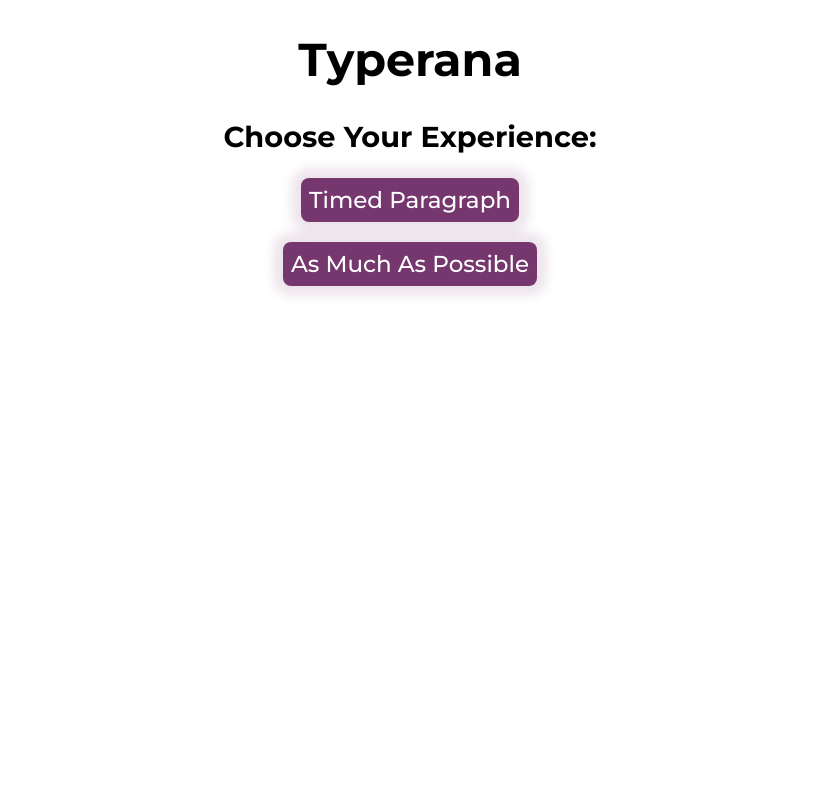
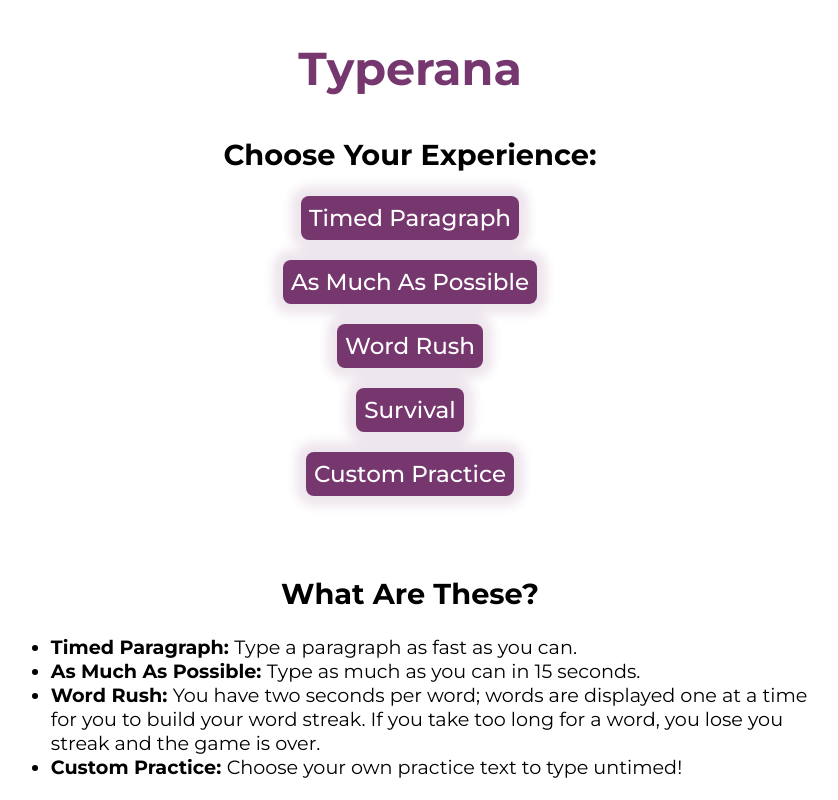
Before and after one commit to MadelynGH/Typerana, a Next.js app: page / in a window 1280 px wide. Shown: the whole page, without its empty margins (230-1068 px from the left). Built offline with nearby package versions, Linux system fonts and the light colour scheme.

Commit message:
Three more modes: Word Rush, Survival, and Custom Practice

```diff
--- a/src/_components/Tool.js
+++ b/src/_components/Tool.js
@@ -11,30 +11,45 @@ const montserrat = Montserrat({
     weight: ["400", "500", "600", "700", "800"]
 });
 
-function Play({ game, updateStage, bestScores, updateBestScores}) {
+function Play({ game, updateStage, bestScores, updateBestScores, customText }) {
     const [currentParagraph, updateCurrentParagraph] = useState(0);
-    let paragraphList = ["The quick brown fox jumps over the lazy dog.", "The five boxing wizards jump quickly."]
-    const [paragraph, updateParagraph] = useState(new String(paragraphList[currentParagraph]).split("").map(i => i == " " ? <span className="space">&nbsp;</span> : i));
+    let paragraphList = ["The quick brown fox jumps over the lazy dog.", "The five boxing wizards jump quickly."];
+    let combinedParagraphList = "";
+    paragraphList.forEach((i, n) => {
+        combinedParagraphList = combinedParagraphList.concat(n > 0 ? " " : "", i);
+    });
+    let wordBank = ["the", "wait", "fox", "dog", "hello", "chair", "table", "bracket", "cat", "what", "laptop", "computer", "paragraph", "decent", "recent", "blah"];
+    const [paragraph, updateParagraph] = useState((game == "asMuchAsPossible" || game == "survival" ? new String(paragraphList[0]) : (game == "timedParagraph" ? new String(combinedParagraphList) : (game == "customPractice" ? new String(customText) : new String(wordBank[Math.floor(Math.random()*wordBank.length)])))).split("").map(i => i == " " ? <span className="space">&nbsp;</span> : i));
     const [currentLetter, updateCurrentLetter] = useState(0);
     const inputRef = useRef(null);
     const [startingTime, updateStartingTime] = useState(null);
-    const [elapsedTime, updateElapsedTime] = useState(game == "timedParagraph" ? 0 : 15);
+    const [elapsedTime, updateElapsedTime] = useState(game == "timedParagraph" ? 0 : (game == "asMuchAsPossible" ? 15 : 2));
     const [charsTyped, updateCharsTyped] = useState(0);
     const [restarted, updateRestarted] = useState(true);
+    const [wpm, updateWpm] = useState();
+    const [lives, updateLives] = useState(5);
+    const [keyCurrentlyDown, updateKeyCurrentlyDown] = useState(false);
 
     const intervalRef = useRef(null);
 
     function restart() {
+        if (game == "wordRush") {
+            updateParagraph(new String(wordBank[Math.floor(Math.random()*wordBank.length)]).split("").map(i => i == " " ? <span className="space">&nbsp;</span> : i))
+        }
         clearInterval(intervalRef.current);
-        updateElapsedTime(game == "timedParagraph" ? 0 : 15);
+        updateElapsedTime(game == "timedParagraph" ? 0 : (game == "asMuchAsPossible" ? 15 : 2));
         updateCurrentLetter(0);
         updateCurrentParagraph(0);
         updateCharsTyped(0);
         updateRestarted(true);
+        updateWpm();
+        updateLives(5);
     }
 
     useEffect(() => {
-        updateParagraph(new String(paragraphList[currentParagraph % paragraphList.length]).split("").map(i => i == " " ? <span className="space">&nbsp;</span> : i));
+        if (game == "asMuchAsPossible" || game == "survival") {
+            updateParagraph(new String(paragraphList[currentParagraph % paragraphList.length]).split("").map(i => i == " " ? <span className="space">&nbsp;</span> : i));
+        }
     }, [currentParagraph]);
 
     useEffect(() => {
@@ -47,17 +62,24 @@ function Play({ game, updateStage, bestScores, updateBestScores}) {
             if (game == "timedParagraph") {
                 clearInterval(intervalRef.current);
                 if ((elapsedTime < bestScores[0]) || !(bestScores[0])) {
-                    updateBestScores([elapsedTime, bestScores[1]]);
+                    updateBestScores([elapsedTime, bestScores[1], bestScores[2], bestScores[3]]);
                 }
                 updateRestarted(false);
-            } else if (game == "asMuchAsPossible") {
+                updateWpm(Math.round(((paragraphList[0].length+paragraphList[1].length)/ 5)/(elapsedTime/60)) + " WPM (approximate)");
+            } else if (game == "asMuchAsPossible" || game == "survival") {
                 updateCurrentParagraph(currentParagraph + 1);
+                updateCurrentLetter(0);
+            } else if (game == "wordRush") {
+                updateStartingTime(performance.now());
+                updateCurrentParagraph(currentParagraph + 1);
+                updateParagraph(new String(wordBank[Math.floor(Math.random()*wordBank.length)]).split("").map(i => i == " " ? <span className="space">&nbsp;</span> : i));
                 updateCurrentLetter(0);
             }
         }
     }, [currentLetter]);
 
     useEffect(() => {
+        clearInterval(intervalRef.current);
         if (startingTime && currentParagraph == 0) {
             if (game == "timedParagraph") {
                 intervalRef.current = setInterval(() => updateElapsedTime(((performance.now() - startingTime)/1000).toFixed(2)), 10);
@@ -65,19 +87,44 @@ function Play({ game, updateStage, bestScores, updateBestScores}) {
                 intervalRef.current = setInterval(() => updateElapsedTime((15-((performance.now() - startingTime)/1000)).toFixed(2)), 10);
             }
         }
+        if (game == "wordRush" && startingTime) {
+            intervalRef.current = setInterval(() => updateElapsedTime((2-((performance.now() - startingTime)/1000)).toFixed(2)), 10);
+        }
     }, [startingTime]);
 
     if (game == "asMuchAsPossible") {
         useEffect(() => {
-            if (elapsedTime < 0.1) {
+            if (elapsedTime < 0.01) {
                 clearInterval(intervalRef.current);
                 updateElapsedTime(0);
                 if ((charsTyped > bestScores[1]) || !(bestScores[1])) {
-                    updateBestScores([bestScores[0], charsTyped]);
+                    updateBestScores([bestScores[0], charsTyped, bestScores[2], bestScores[3]]);
                 }
                 updateRestarted(false);
             }
         }, [elapsedTime]);
+    } else if (game == "wordRush") {
+        useEffect(() => {
+            if (elapsedTime < 0.01) {
+                if (currentParagraph > bestScores[2] || !(bestScores[2])) {
+                    updateBestScores([bestScores[0], bestScores[1], currentParagraph, bestScores[3]]);
+                }
+                clearInterval(intervalRef.current);
+                updateElapsedTime(0);
+                updateRestarted(false);
+            }
+        }, [elapsedTime])
+    }
+
+    if (game == "survival") {
+        useEffect(() => {
+            if (lives == 0) {
+                updateRestarted(false);
+                if (charsTyped > bestScores[3] || !(bestScores[3])) {
+                    updateBestScores([bestScores[0], bestScores[1], bestScores[2], charsTyped]);
+                }
+            }
+        }, [lives]);
     }
 
     return (
@@ -90,23 +137,35 @@ function Play({ game, updateStage, bestScores, updateBestScores}) {
                 alignItems: "stretch",
                 marginLeft: "auto",
                 marginRight: "auto",
-                width: "fit-content"
+                width: "fit-content",
+                maxWidth: "80%",
+                opacity: game == "wordRush" ? Math.round(elapsedTime*50) + "%" : "100%"
             }}>
                 {paragraph.map((i, n) => n == currentLetter ? <h2 key={n} className={`${styles.letter} ${styles.currentLetter}`}>{i}</h2> : <h2 key={n} className={`${styles.letter}`}>{i}</h2>)}
             </div>
-            <h2><span className={styles.purpleText}>{elapsedTime}</span> seconds</h2>
-            {game == "asMuchAsPossible" ? <h2>Characters typed: <span className={styles.purpleText}>{charsTyped}</span></h2> : null}
+            {game == "wordRush" || game == "survival" ? <h2 style={{
+                opacity: (game == "wordRush" && elapsedTime == 0) || (game == "survival" && lives == 0) ? "100%" : "0%"
+            }}>GAME OVER</h2> : null}
+            {(game == "customPractice" || game == "wordRush" || game == "survival") ? null : <h2><span className={styles.purpleText}>{elapsedTime}</span> seconds</h2>}
+            {game == "asMuchAsPossible" || game == "survival" ? <h2>Characters typed: <span className={styles.purpleText}>{charsTyped}</span></h2> : null}
+            {game == "wordRush" ? <h2>Word streak: <span className={styles.purpleText}>{currentParagraph}</span></h2> : null}
+            {game == "survival" ? <h2>Lives remaining: <span className={styles.purpleText}>{lives}</span></h2> : null}
+            {game == "timedParagraph" ? <h2>{wpm}</h2> : null}
             <button onClick={() => {
                 restart();
             }} className={montserrat.className}>Reset</button>
             {game == "timedParagraph" ? <h2 style={{
                 opacity: !bestScores[0] ? "0" : "100"
             }}>Your Best Time: <span className={styles.purpleText}>{bestScores[0]}</span> seconds</h2> :
+            (game == "asMuchAsPossible" || game == "survival" ? <h2 style={{
+                opacity: ((game == "asMuchAsPossible" && !bestScores[1]) || game == "survival" && !bestScores[3]) ? "0" : "100"
+            }}>Your Best Score (characters typed): <span className={styles.purpleText}>{game == "asMuchAsPossible" ? bestScores[1] : bestScores[3]}</span> characters</h2> : (game == "wordRush" ?
             <h2 style={{
-                opacity: !bestScores[1] ? "0" : "100"
-            }}>Your Best Score (characters typed): <span className={styles.purpleText}>{bestScores[1]}</span> characters</h2>}
+                opacity: !bestScores[2] ? "0" : "100"
+            }}>Your Streak Record: <span className={styles.purpleText}>{bestScores[2]}</span> words</h2>
+            : null))}
 
-            <input ref={inputRef} onKeyDown={async (e) => {
+            <input ref={inputRef} onKeyDown={(e) => {
                 if (restarted) {
                     if (e.key == paragraph[currentLetter]) {
                         if ((currentLetter == 0) && ((game == "timedParagraph") || (currentParagraph == 0))) {
@@ -117,9 +176,14 @@ function Play({ game, updateStage, bestScores, updateBestScores}) {
                         if (paragraph[currentLetter].props.className == "space") {
                             updateCurrentLetter(currentLetter + 1);
                         }
+                    } else if (game == "survival") {
+                        if (!keyCurrentlyDown && !(["Unidentified", "Shift", "Alt", "AltGraph", "CapsLock", "Control", "Fn", "FnLock", "Hyper", "Meta", "NumLock", "ScrollLock", "Super", "Symbol", "SymbolLock", "Backspace"].includes(e.key))) {
+                            updateLives(lives - 1);
+                            updateKeyCurrentlyDown(true);
+                        }
                     }
                 }
-            }} onBlur={() => inputRef.current.focus()} style={{opacity: "0", width: "0", height: "0", margin: "0", padding: "0"}} />
+            }} onKeyUp={() => updateKeyCurrentlyDown(false)} onBlur={() => inputRef.current.focus()} style={{opacity: "0", width: "0", height: "0", margin: "0", padding: "0"}} />
         </>
     );
 }
@@ -128,20 +192,21 @@ export default function Tool() {
     const [stage, updateStage] = useState(0);
     const [selectedGame, updateSelectedGame] = useState(null);
     const [bestScores, updateBestScores] = useState();
+    const [customText, updateCustomText] = useState();
 
     useEffect(() => {
         if (document.cookie.includes("bestScores")) {
             let myCookie = document.cookie.split("bestScores=")[1].split(",");
             console.log(myCookie);
-            updateBestScores([myCookie[0] ? JSON.parse(myCookie[0]) : null, myCookie[1] ? JSON.parse(myCookie[1]) : null]);
+            updateBestScores([myCookie[0] ? JSON.parse(myCookie[0]) : null, myCookie[1] ? JSON.parse(myCookie[1]) : null, myCookie[2] ? JSON.parse(myCookie[2]) : null]);
         } else {
-            updateBestScores([null, null]);
+            updateBestScores([null, null, null]);
         }
     }, [updateBestScores]);
 
     useEffect(() => {
         if (bestScores) {
-            document.cookie = `bestScores=${[bestScores[0], bestScores[1]]}`;
+            document.cookie = `bestScores=${[bestScores[0], bestScores[1], bestScores[2]]}`;
         }
     }, [bestScores]);
 
@@ -158,9 +223,33 @@ export default function Tool() {
                     }}>
                         <button onClick={() => {updateSelectedGame("timedParagraph"); updateStage(1);}} className={montserrat.className}>Timed Paragraph</button>
                         <button onClick={() => {updateSelectedGame("asMuchAsPossible"); updateStage(1);}} className={montserrat.className}>As Much As Possible</button>
+                        <button onClick={() => {updateSelectedGame("wordRush"); updateStage(1);}} className={montserrat.className}>Word Rush</button>
+                        <button onClick={() => {updateSelectedGame("survival"); updateStage(1);}} className={montserrat.className}>Survival</button>
+                        <button onClick={() => {
+                            updateSelectedGame("customPractice");
+                            let promptResult = prompt("Type the text you'd like to practice with.");
+                            if (promptResult) {
+                                updateCustomText(promptResult);
+                                updateStage(1);
+                            }}} className={montserrat.className}>Custom Practice</button>
                     </div>
+
+                    <h2 style={{
+                        marginTop: "80px"
+                    }}>What Are These?</h2>
+                    <ul style={{
+                        width: "60%",
+                        marginLeft: "auto",
+                        marginRight: "auto",
+                        textAlign: "left"
+                    }}>
+                        <li><b>Timed Paragraph: </b>Type a paragraph as fast as you can.</li>
+                        <li><b>As Much As Possible: </b>Type as much as you can in 15 seconds.</li>
+                        <li><b>Word Rush: </b>You have two seconds per word; words are displayed one at a time for you to build your word streak. If you take too long for a word, you lose you streak and the game is over.</li>
+                        <li><b>Custom Practice: </b>Choose your own practice text to type untimed!</li>
+                    </ul>
                 </>
-            : <Play game={selectedGame} updateStage={updateStage} bestScores={bestScores} updateBestScores={updateBestScores} />
+            : <Play game={selectedGame} updateStage={updateStage} bestScores={bestScores} updateBestScores={updateBestScores} customText={customText} />
             }
         </>
     );
--- a/src/app/globals.css
+++ b/src/app/globals.css
@@ -19,3 +19,8 @@ button:hover {
     cursor: pointer;
     box-shadow: none;
 }
+
+h1 {
+    margin: 40px;
+    color: #76376E;
+}
```
Also changed, not shown: 1 other file (tests, documents, lock files or other folders).
